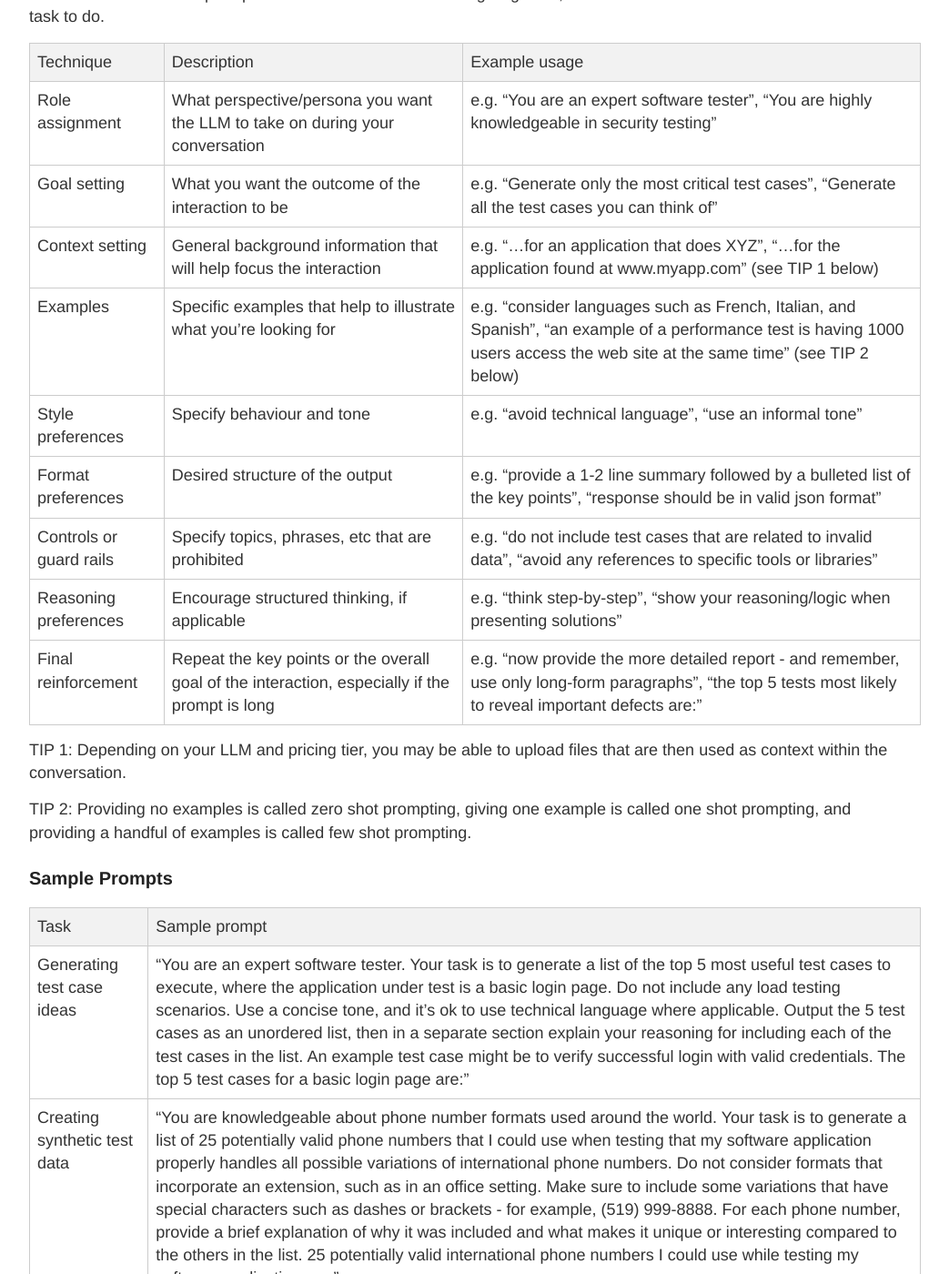
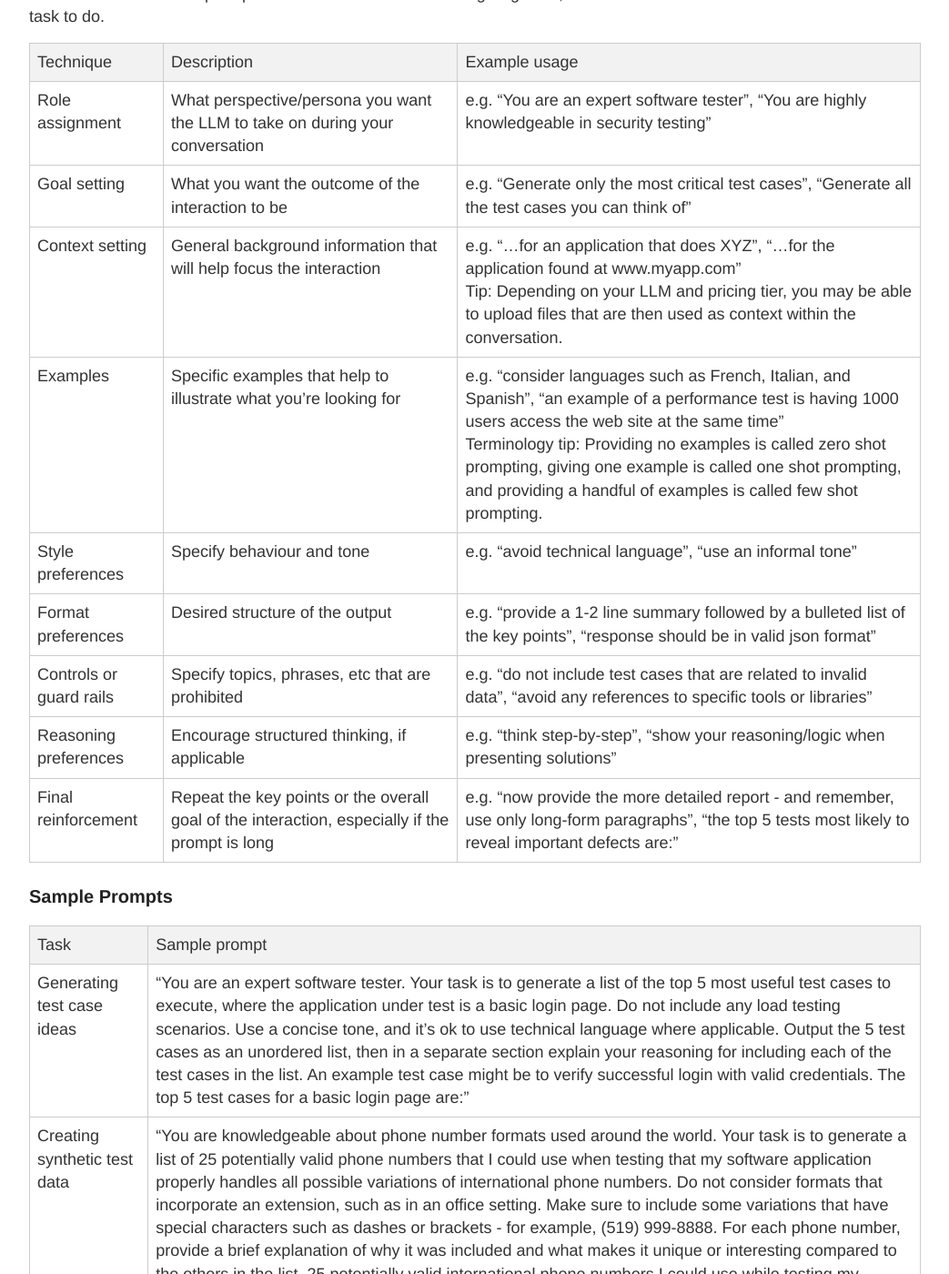
Before and after one commit to tinafletcher/tinafletcher.github.io, a Jekyll site: the page built from exploreai.md, in a window 1280 px wide and 1400 px high, scrolled down 1501 px. Shown: the whole window at 91% size, without its empty margins (118-1161 px from the left). Built offline with Jekyll 4.4.1, drawn with Linux system fonts in a browser that asks for light colours; our own code applies the rules of GitHub Pages for plain Markdown files.

Commit message:
Update exploreai.md

```diff
--- a/exploreai.md
+++ b/exploreai.md
@@ -45,18 +45,13 @@ ANOTHER NOTE: LLM prompts are not all that different than giving clear, detailed
 |---|---|---|
 | Role assignment | What perspective/persona you want the LLM to take on during your conversation | e.g. “You are an expert software tester”, “You are highly knowledgeable in security testing” |
 | Goal setting | What you want the outcome of the interaction to be | e.g. “Generate only the most critical test cases”, “Generate all the test cases you can think of” |
-| Context setting | General background information that will help focus the interaction | e.g. “...for an application that does XYZ”, “...for the application found at www.myapp.com” (see TIP 1 below) |
-| Examples | Specific examples that help to illustrate what you're looking for | e.g. “consider languages such as French, Italian, and Spanish”, “an example of a performance test is having 1000 users access the web site at the same time” (see TIP 2 below) |
+| Context setting | General background information that will help focus the interaction | e.g. “...for an application that does XYZ”, “...for the application found at www.myapp.com”<br>Tip: Depending on your LLM and pricing tier, you may be able to upload files that are then used as context within the conversation. |
+| Examples | Specific examples that help to illustrate what you're looking for | e.g. “consider languages such as French, Italian, and Spanish”, “an example of a performance test is having 1000 users access the web site at the same time”<br>Terminology tip: Providing no examples is called zero shot prompting, giving one example is called one shot prompting, and providing a handful of examples is called few shot prompting. |
 | Style preferences | Specify behaviour and tone | e.g. “avoid technical language”, “use an informal tone” |
 | Format preferences | Desired structure of the output | e.g. “provide a 1-2 line summary followed by a bulleted list of the key points”, “response should be in valid json format” |
 | Controls or guard rails | Specify topics, phrases, etc that are prohibited | e.g. “do not include test cases that are related to invalid data”, “avoid any references to specific tools or libraries” |
 | Reasoning preferences | Encourage structured thinking, if applicable | e.g. “think step-by-step”, “show your reasoning/logic when presenting solutions” |
 | Final reinforcement | Repeat the key points or the overall goal of the interaction, especially if the prompt is long | e.g. “now provide the more detailed report - and remember, use only long-form paragraphs”, “the top 5 tests most likely to reveal important defects are:” |
-
-TIP 1: Depending on your LLM and pricing tier, you may be able to upload files that are then used as context within the conversation.
-
-TIP 2: Providing no examples is called zero shot prompting, giving one example is called one shot prompting, and providing a handful of examples is called few shot prompting.
-
 
 ### Sample Prompts
 
```
